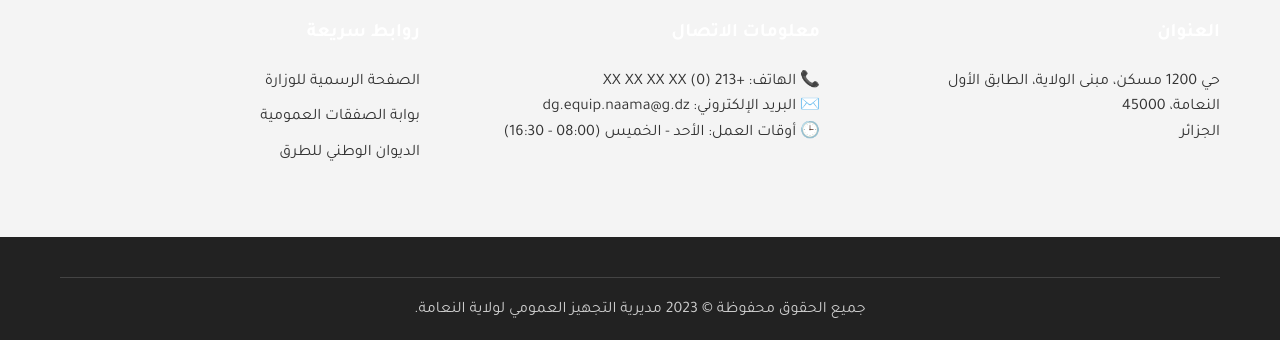
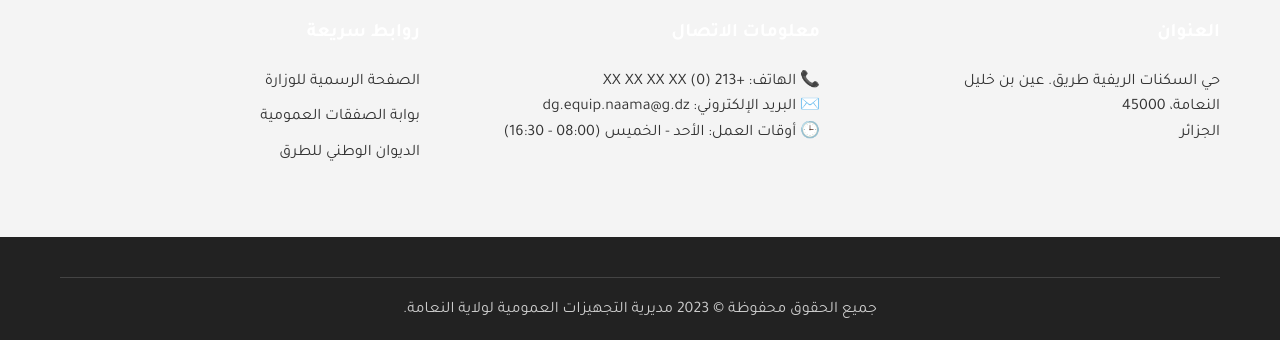
Before and after one commit to momoaslaaaa-lab/index--quipe-naama1, a plain HTML site: page index.html in a window 1280 px wide. Shown: the part 2128-2468 px from the top of the page. Drawn offline with Linux system fonts and the light colour scheme.

Commit message:
Update index.html

```diff
--- a/index.html
+++ b/index.html
@@ -675,7 +675,7 @@
             <div class="footer-grid" style="margin-bottom: 0;">
                 <div class="footer-col">
                     <h4>العنوان</h4>
-                    <p>حي 1200 مسكن، مبنى الولاية، الطابق الأول</p>
+                    <p>حي السكنات الريفية طريق.  عين بن خليل  </p>
                     <p>النعامة، 45000</p>
                     <p>الجزائر</p>
                 </div>
@@ -701,7 +701,7 @@
     <footer>
         <div class="container">
             <div class="copyright">
-                <p>جميع الحقوق محفوظة &copy; 2023 مديرية التجهيز العمومي لولاية النعامة.</p>
+                <p>جميع الحقوق محفوظة &copy; 2023 مديرية التجهيزات العمومية لولاية النعامة.</p>
             </div>
         </div>
     </footer>
```
